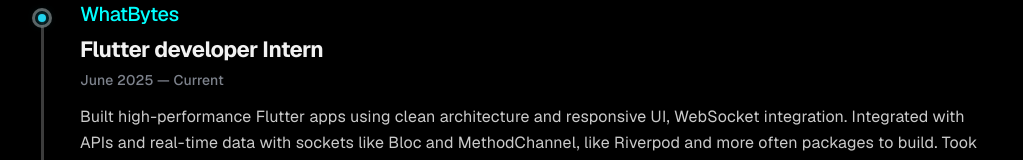
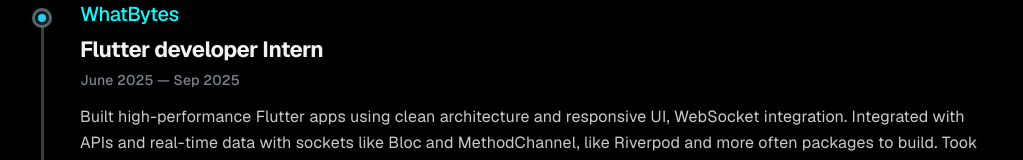
Before and after one commit to omjamnekar/om-jamnekar, a Next.js app: page / in a window 1280 px wide. Shown: the part 772-932 px from the top of the page, without its empty margins (128-1151 px from the left). Built offline with nearby package versions, Linux system fonts and the light colour scheme.

Commit message:
Fix: changes uptill now

```diff
--- a/src/data/experience.ts
+++ b/src/data/experience.ts
@@ -10,7 +10,7 @@
   {
     company: "WhatBytes",
     role: "Flutter developer Intern",
-    period: "June 2025 — Current",
+    period: "June 2025 — Sep 2025",
     summary:
       "Built high-performance Flutter apps using clean architecture and responsive UI, WebSocket integration. Integrated with APIs and real-time data with sockets like Bloc and MethodChannel, like Riverpod and more often packages to build. Took part in code reviews, sprint meetings, and feature planning. Used Git, Figma, Slack, Postman for development and collaboration. Learned from mentors to improve code quality and app deployment. Contributed to each world, user-focused projects.",
     link: "https://www.whatbytes.com/",
```
